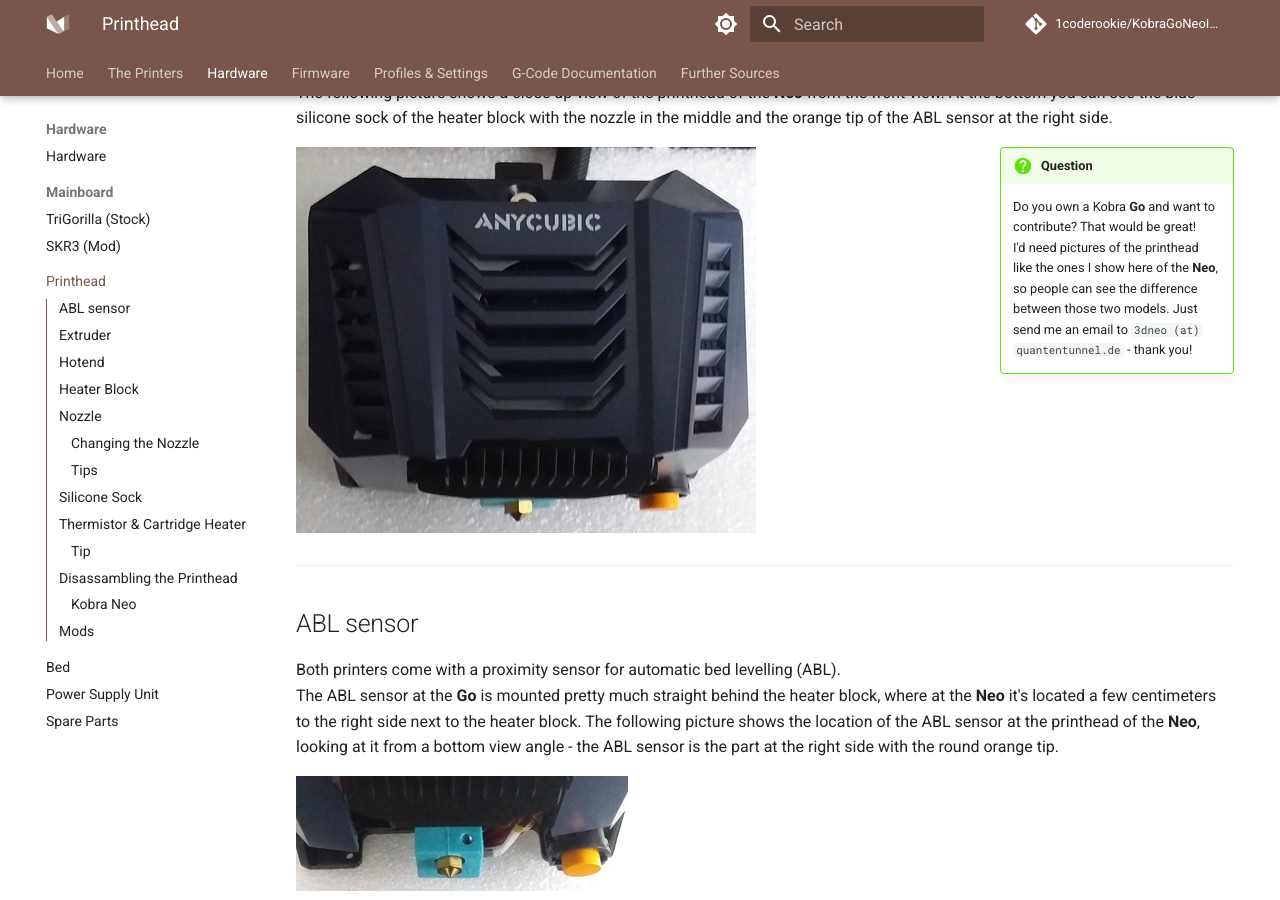
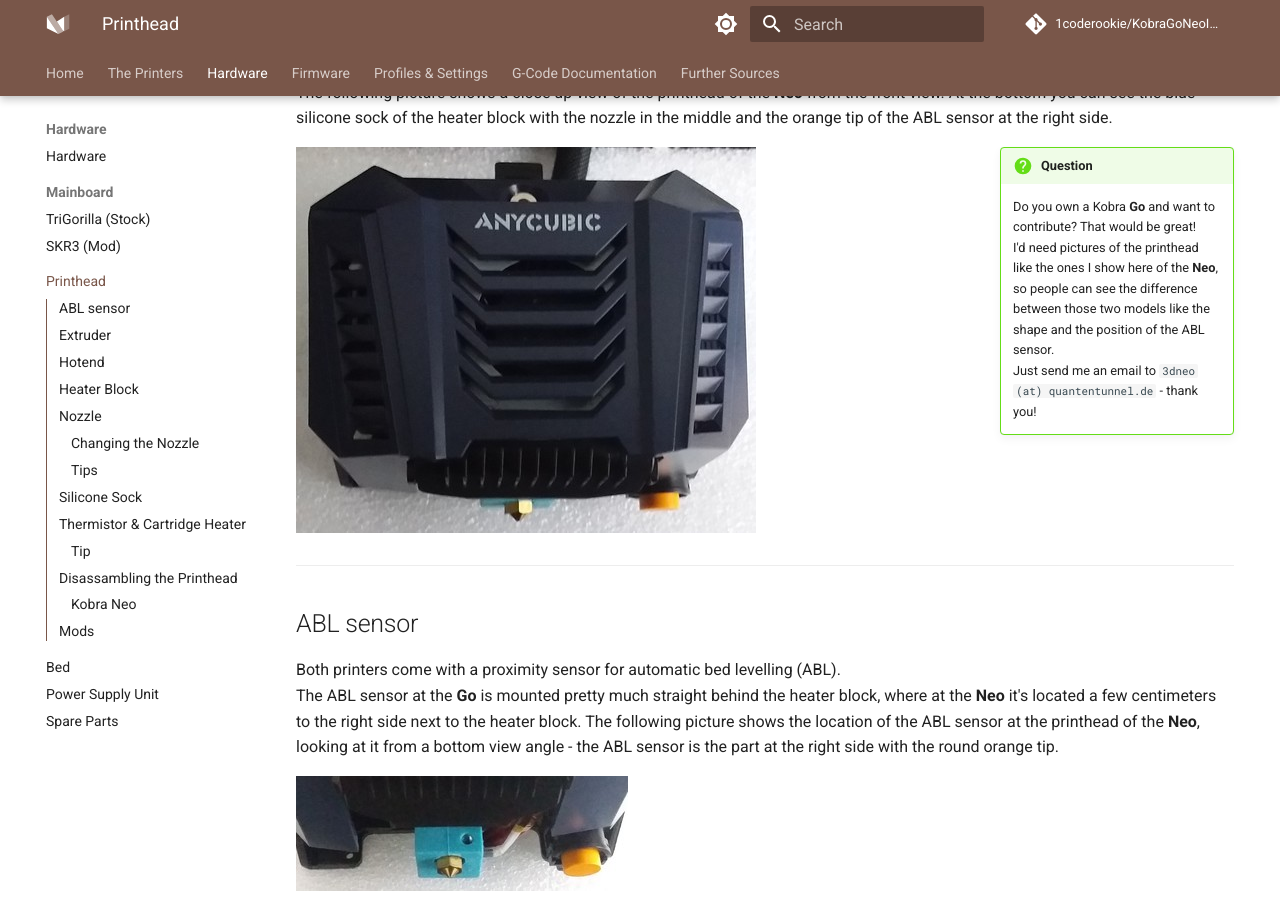
Before and after one commit to 1coderookie/KobraGoNeoInsights, an MkDocs documentation site: the page built from docs/hardware/printhead.md, in a window 1280 px wide and 900 px high, scrolled down 627 px. Built offline with MkDocs 1.6.1 and Material for MkDocs 9.7.7, drawn with Linux system fonts in a browser that asks for light colours; comment, search, counter and statistics services are not loaded.

Commit message:
Update printhead.md

```diff
--- a/docs/hardware/printhead.md
+++ b/docs/hardware/printhead.md
@@ -9,7 +9,7 @@
 The following picture shows a close up view of the printhead of the **Neo** from the front view. At the bottom you can see the blue silicone sock of the heater block with the nozzle in the middle and the orange tip of the ABL sensor at the right side.
 
 !!! question inline end
-    Do you own a Kobra **Go** and want to contribute? That would be great! <br> I'd need pictures of the printhead like the ones I show here of the **Neo**, so people can see the difference between those two models. Just send me an email to `3dneo (at) quantentunnel.de` - thank you!
+    Do you own a Kobra **Go** and want to contribute? That would be great! <br> I'd need pictures of the printhead like the ones I show here of the **Neo**, so people can see the difference between those two models like the shape and the position of the ABL sensor. <br> Just send me an email to `3dneo (at) quantentunnel.de` - thank you!
 
 ![Neo printhead front view](../assets/images/head_neo-front_web.jpg)
 
```
